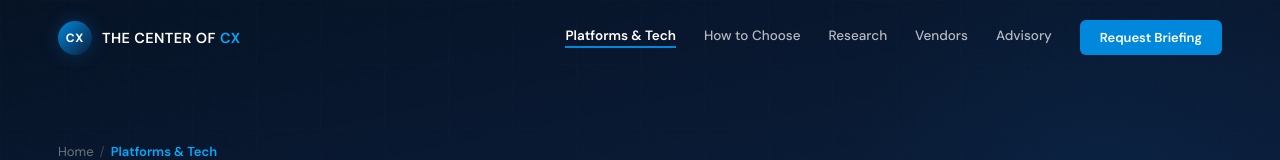
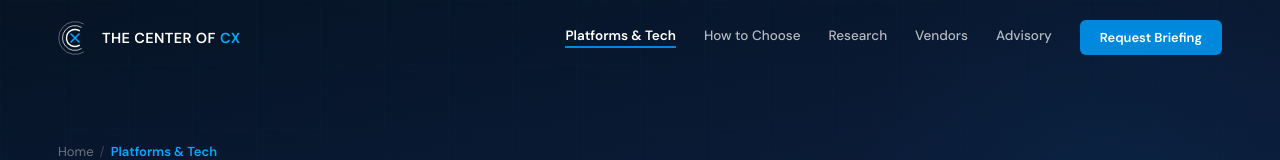
Before and after one commit to thomasbakerj-lgtm/CENTER-OF-CX, a React (Vite) app: page /platforms-and-tech in a window 1280 px wide. Shown: the top 160 px of the page. Built offline with nearby package versions, Linux system fonts and the light colour scheme.

Commit message:
Update PlatformsTech.jsx

```diff
--- a/PlatformsTech.jsx
+++ b/PlatformsTech.jsx
@@ -56,9 +56,15 @@ function Nav() {
       <nav style={{ position: "fixed", top: 0, left: 0, right: 0, zIndex: 1000, background: scrolled ? "rgba(6,19,37,0.96)" : "transparent", backdropFilter: scrolled ? "blur(14px)" : "none", borderBottom: scrolled ? "1px solid rgba(255,255,255,0.05)" : "none", transition: "all 0.35s", padding: scrolled ? "12px 0" : "20px 0" }}>
         <div style={{ ...WRAP, display: "flex", alignItems: "center", justifyContent: "space-between" }}>
           <div style={{ display: "flex", alignItems: "center", gap: 10 }}>
-            <div style={{ width: 34, height: 34, borderRadius: "50%", background: `linear-gradient(135deg, ${ELECTRIC}, ${NAVY})`, display: "flex", alignItems: "center", justifyContent: "center", boxShadow: `0 0 18px rgba(0,136,221,0.25)`, flexShrink: 0 }}>
-              <span style={{ color: "#fff", fontWeight: 700, fontSize: 12, letterSpacing: 1, fontFamily: "'DM Sans', sans-serif" }}>CX</span>
-            </div>
+            <svg width="34" height="34" viewBox="0 0 120 120" style={{ flexShrink: 0 }}>
+              <g transform="translate(60,60)">
+                <path d="M 30,-50 A 58,58 0 1,0 30,50" fill="none" stroke="#fff" strokeWidth="2" strokeLinecap="round" opacity="0.6"/>
+                <path d="M 22,-38 A 44,44 0 1,0 22,38" fill="none" stroke="#fff" strokeWidth="3.2" strokeLinecap="round" opacity="0.8"/>
+                <path d="M 15,-26 A 30,30 0 1,0 15,26" fill="none" stroke="#fff" strokeWidth="5" strokeLinecap="round"/>
+                <line x1="-14" y1="-14" x2="14" y2="14" stroke={LIGHT} strokeWidth="5.5" strokeLinecap="round"/>
+                <line x1="14" y1="-14" x2="-14" y2="14" stroke={LIGHT} strokeWidth="5.5" strokeLinecap="round"/>
+              </g>
+            </svg>
             <span style={{ color: "#fff", fontWeight: 600, fontSize: 14.5, letterSpacing: 0.4, fontFamily: "'DM Sans', sans-serif" }}>THE CENTER OF <span style={{ color: LIGHT }}>CX</span></span>
           </div>
           <div className="nav-links" style={{ display: "flex", alignItems: "center", gap: 28 }}>
@@ -489,9 +495,15 @@ function Footer() {
       <div style={WRAP}>
         <div style={{ display: "flex", justifyContent: "space-between", alignItems: "center", flexWrap: "wrap", gap: 16 }}>
           <div style={{ display: "flex", alignItems: "center", gap: 8 }}>
-            <div style={{ width: 28, height: 28, borderRadius: "50%", background: `linear-gradient(135deg, ${ELECTRIC}, ${NAVY})`, display: "flex", alignItems: "center", justifyContent: "center" }}>
-              <span style={{ color: "#fff", fontWeight: 700, fontSize: 10, fontFamily: "'DM Sans', sans-serif" }}>CX</span>
-            </div>
+            <svg width="28" height="28" viewBox="0 0 120 120">
+              <g transform="translate(60,60)">
+                <path d="M 30,-50 A 58,58 0 1,0 30,50" fill="none" stroke="#fff" strokeWidth="2" strokeLinecap="round" opacity="0.5"/>
+                <path d="M 22,-38 A 44,44 0 1,0 22,38" fill="none" stroke="#fff" strokeWidth="3.2" strokeLinecap="round" opacity="0.7"/>
+                <path d="M 15,-26 A 30,30 0 1,0 15,26" fill="none" stroke="#fff" strokeWidth="5" strokeLinecap="round"/>
+                <line x1="-14" y1="-14" x2="14" y2="14" stroke={LIGHT} strokeWidth="5.5" strokeLinecap="round"/>
+                <line x1="14" y1="-14" x2="-14" y2="14" stroke={LIGHT} strokeWidth="5.5" strokeLinecap="round"/>
+              </g>
+            </svg>
             <span style={{ color: "#fff", fontWeight: 600, fontSize: 13, fontFamily: "'DM Sans', sans-serif" }}>THE CENTER OF <span style={{ color: LIGHT }}>CX</span></span>
           </div>
           <span style={{ fontSize: 12, color: "rgba(255,255,255,0.25)", fontFamily: "'DM Sans', sans-serif" }}>© 2026 The Center of CX. All rights reserved.</span>
```
